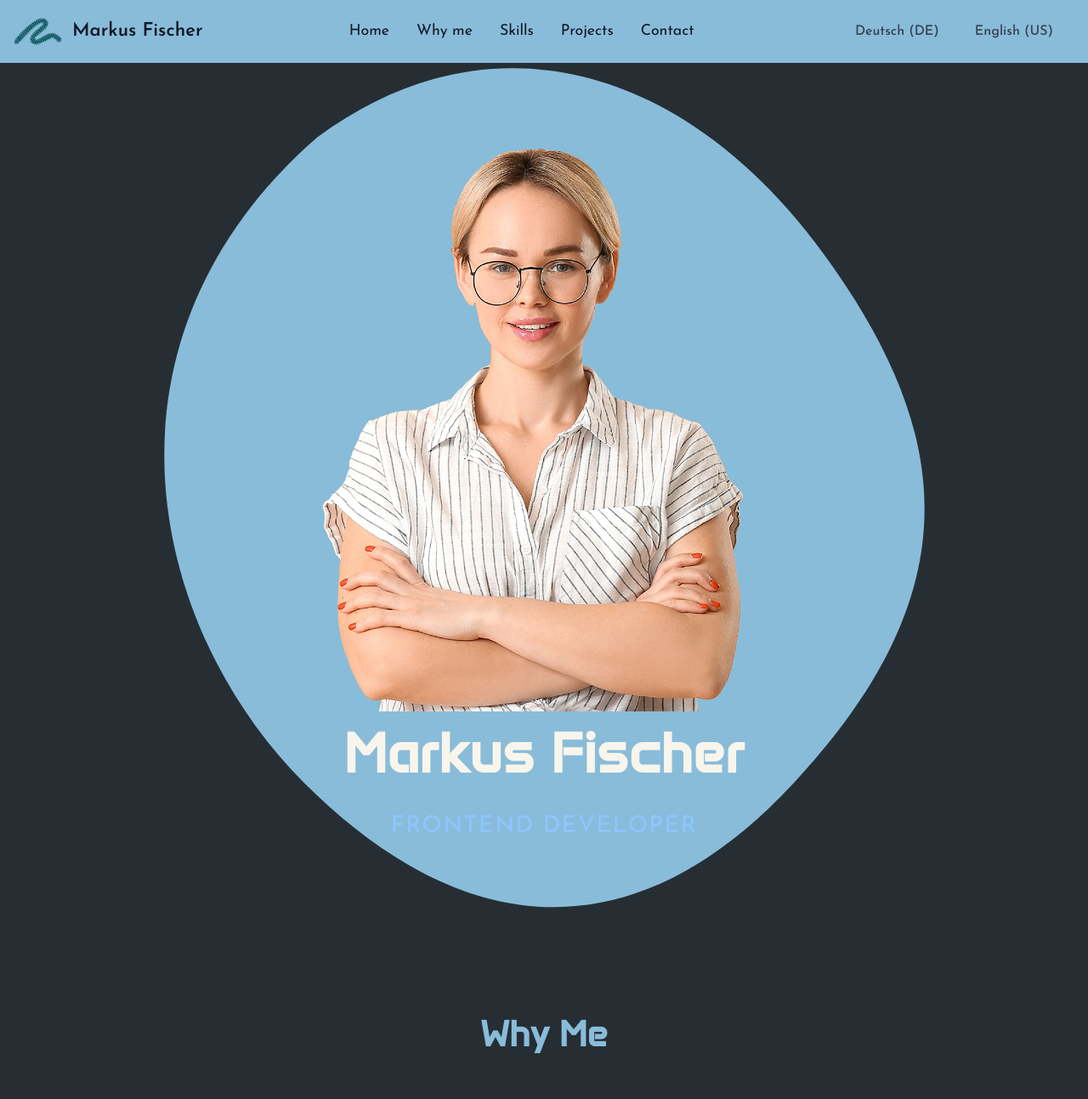
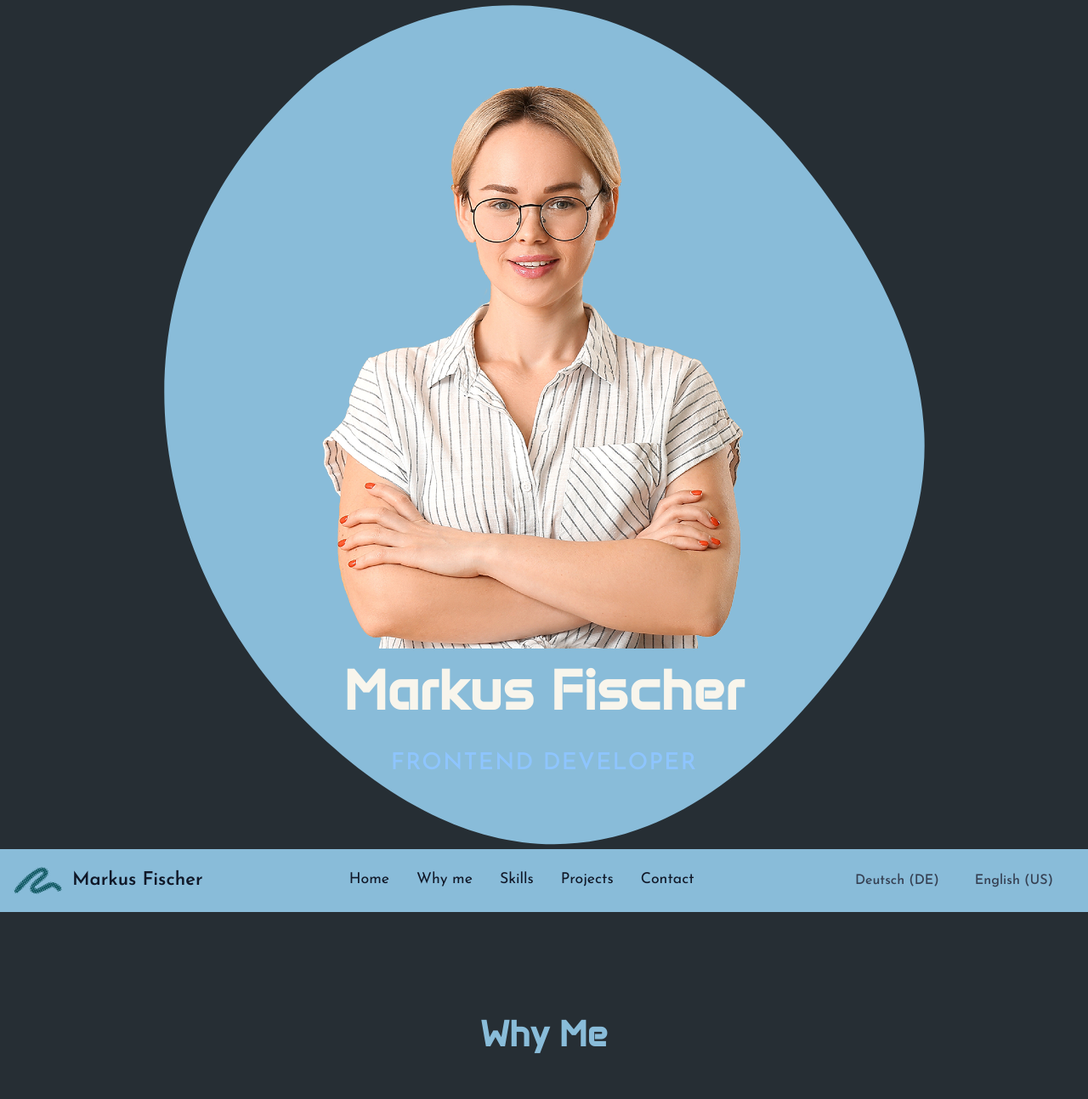
Before and after one commit to mideasdesign/htmlportfolio, a website: page src/index.html in a window 1280 px wide. Shown: the top 1293 px of the page at 85% size. Drawn offline with Linux system fonts and the light colour scheme.

Commit message:
update navigation for mobile and desktop view

```diff
--- a/src/index.html
+++ b/src/index.html
@@ -9,12 +9,12 @@
 </head>
 <body class="font-display text-base">
     <div class="bg-(--primary-color) text-base text-gray-200">
-    <!-- #region Nav Section-->
-    <nav class="bg-(--secondary-color) sticky top-0 z-50 mx-auto">
+    <!-- #region mobile Nav Section-->
+    <nav class="bg-(--secondary-color) sticky top-0 z-50 mx-auto sm:hidden">
         <div class="max-w-7xl flex flex-wrap items-center justify-between p-4 mx-auto">
             <a href="#" class="flex items-center space-x-3">
                 <img src="./assets/images/logo.svg" class="h-8" alt="Logo Markus Fischer" />
-                <span class="text-xl font-semibold whitespace-nowrap text-gray-900 ">Markus Fischer</span>
+                <span class="text-xl font-semibold whitespace-nowrap text-gray-900">Markus Fischer</span>
             </a>
             <div class="flex items-center md:order-2 space-x-2">
                 <button type="button" data-dropdown-toggle="language-dropdown-menu" class="iinline-flex items-center font-medium justify-center px-4 py-2 text-sm text-gray-700 rounded-lg
@@ -25,25 +25,6 @@
                 border border-(--secondary-color) hover:border-(--primary-color) transition-colors">
                     English (US)
                 </button>
-                <!-- Dropdown -->
-                <div class="z-50 hidden my-2 text-base list-none  divide-y divide-gray-100 rounded-lg shadow-lg bg-gray-700" id="language-dropdown-menu">
-                    <ul class="py-1" role="none">
-                        <li>
-                            <a href="#" class="block px-4 py-2 text-sm text-gray-700  hover:bg-(--secondary-color)" role="menuitem">
-                                <div class="inline-flex items-center">
-                                    English (US)
-                                </div>
-                            </a>
-                        </li>
-                        <li>
-                            <a href="#" class="block px-4 py-2 text-sm text-gray-700 hover:bg-(--secondary-color)" role="menuitem">
-                                <div class="inline-flex items-center">
-                                    Deutsch
-                                </div>
-                            </a>
-                        </li>
-                    </ul>
-                </div>
                 <button data-collapse-toggle="navbar-language" type="button" class="inline-flex items-center justify-center p-2 w-10 h-10 text-gray-500 rounded-lg md:hidden hover:bg-gray-100 focus:outline-none focus:ring-2 focus:ring-gray-200 text-gray-300 hover:bg-blue-700 focus:ring-blue-500" aria-controls="navbar-language" aria-expanded="false">
                     <span class="sr-only">Open main menu</span>
                     <svg class="w-5 h-5" aria-hidden="true" fill="none" viewBox="0 0 17 14" stroke="currentColor">
@@ -74,7 +55,7 @@
     </nav>
     <!-- #endregion -->
     <!-- #region Hero Section -->
-    <header class="relative flex justify-center py-16 sm:py-20 px-6 overflow-hidden">
+    <header class="relative flex justify-center py-16 sm:py-20 px-6 overflow-hidden order-2 sm:order-1">
         <div class="absolute inset-0 flex items-center justify-center">
             <div class="w-full max-w-4xl h-full bg-[url('./assets/images/bg-shape.svg')] bg-contain bg-center bg-no-repeat "></div>
         </div>
@@ -100,8 +81,53 @@
         </div>
     </header>
     <!-- #endregion -->
+    <!-- #region Nav Section-->
+    <nav class="bg-(--secondary-color) sticky top-0 z-50 mx-auto hidden sm:block">
+        <div class="max-w-7xl flex flex-wrap items-center justify-between p-4 mx-auto">
+            <a href="#" class="flex items-center space-x-3">
+                <img src="./assets/images/logo.svg" class="h-8" alt="Logo Markus Fischer" />
+                <span class="text-xl font-semibold whitespace-nowrap text-gray-900 ">Markus Fischer</span>
+            </a>
+            <div class="flex items-center md:order-2 space-x-2">
+                <button type="button" data-dropdown-toggle="language-dropdown-menu" class="iinline-flex items-center font-medium justify-center px-4 py-2 text-sm text-gray-700 rounded-lg
+                border border-(--secondary-color) hover:border-(--primary-color) transition-colors">
+                    Deutsch (DE)
+                </button>
+                <button type="button" data-dropdown-toggle="language-dropdown-menu" class="inline-flex items-center font-medium justify-center px-4 py-2 text-sm text-gray-700 rounded-lg
+                border border-(--secondary-color) hover:border-(--primary-color) transition-colors">
+                    English (US)
+                </button>
+                <button data-collapse-toggle="navbar-language" type="button" class="inline-flex items-center justify-center p-2 w-10 h-10 text-gray-500 rounded-lg md:hidden hover:bg-gray-100 focus:outline-none focus:ring-2 focus:ring-gray-200 text-gray-300 hover:bg-blue-700 focus:ring-blue-500" aria-controls="navbar-language" aria-expanded="false">
+                    <span class="sr-only">Open main menu</span>
+                    <svg class="w-5 h-5" aria-hidden="true" fill="none" viewBox="0 0 17 14" stroke="currentColor">
+                        <path stroke-linecap="round" stroke-linejoin="round" stroke-width="2" d="M1 1h15M1 7h15M1 13h15"/>
+                    </svg>
+                </button>
+            </div>
+            <div class="items-center justify-between hidden w-full md:flex md:w-auto md:order-1" id="navbar-language">
+                <ul class="flex flex-col p-4 md:p-0 mt-4 border border-gray-100 rounded-lg bg-gray-50 md:space-x-8 md:flex-row md:mt-0 md:border-0 md:bg-transparent bg-gray-800 md:bg-transparent border-gray-700">
+                    <li>
+                        <a href="#" class="block py-2 px-3 text-gray-900 rounded hover:bg-gray-100 md:hover:bg-transparent  md:p-0" aria-current="page">Home</a>
+                    </li>
+                    <li>
+                        <a href="#why-me" class="block py-2 px-3 text-gray-900 rounded hover:bg-gray-100 md:hover:bg-transparent  md:p-0">Why me</a>
+                    </li>
+                    <li>
+                        <a href="#skills" class="block py-2 px-3 text-gray-900 rounded hover:bg-gray-100 md:hover:bg-transparent  md:p-0">Skills</a>
+                    </li>
+                    <li>
+                        <a href="#projects" class="block py-2 px-3 text-gray-900 rounded hover:bg-gray-100 md:hover:bg-transparent  md:p-0">Projects</a>
+                    </li>
+                    <li>
+                        <a href="#contact" class="block py-2 px-3 text-gray-900 rounded hover:bg-gray-100 md:hover:bg-transparent  md:p-0">Contact</a>
+                    </li>
+                </ul>
+            </div>
+        </div>
+    </nav>
+    <!-- #endregion -->
     <!-- #region Main Content -->
-    <main class="space-y-16 md:space-y-24 py-16">
+    <main class="space-y-16 md:space-y-24 py-16 order-3">
         <section id="why-me" class="px-6 md:px-8 py-12">
             <div class="mx-auto max-w-7xl">
                 <h2 class="text-4xl font-bold text-center font-heading text-(--secondary-color) mb-12">Why Me</h2>
@@ -319,7 +345,7 @@
      </main>
      <!-- #endregion -->
      <!-- #region Footer Section-->
-     <footer class=" flex justify-center bg-(--secondary-color)">
+     <footer class=" flex justify-center bg-(--secondary-color) order-4">
         <div><span>copyright</span></div>
         <div><img src="" alt=""></div>
         <div>
```
Also changed, not shown: src/output.css.
